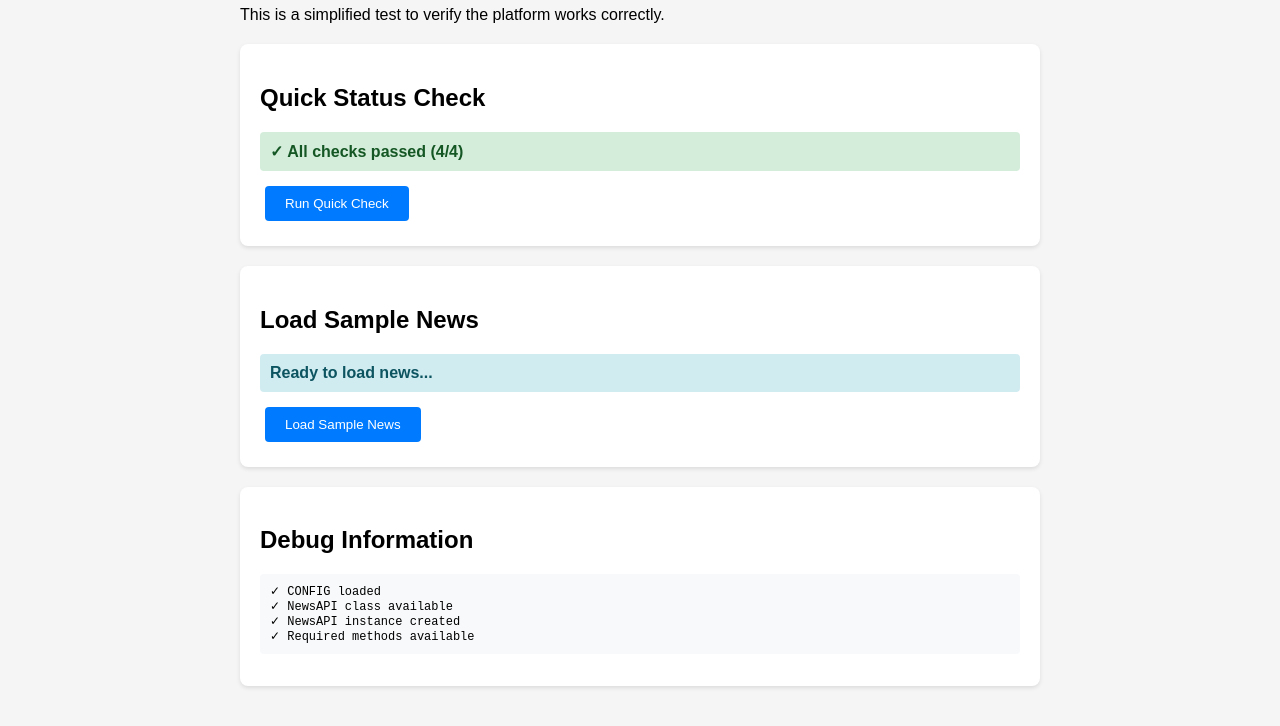
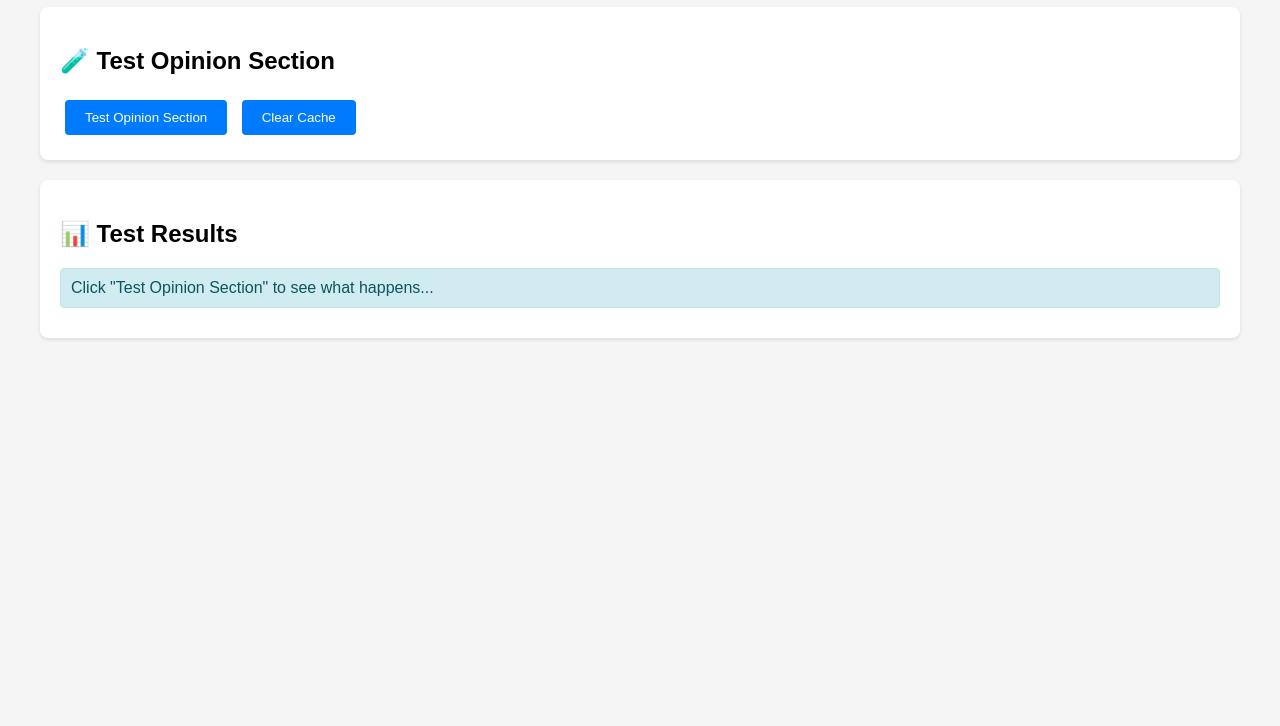
Before and after one commit to abbyjkaplan/daily-news, a plain HTML site: page simple-test.html in a window 1280 px wide. Shown: the part 94-820 px from the top of the page. Drawn offline with Linux system fonts and the light colour scheme.

Commit message:
Bypass cache for testing and add simple test page

```diff
--- a/news-api.js
+++ b/news-api.js
@@ -293,9 +293,11 @@ class NewsAPI {
         try {
             this.loadCache();
 
-            if (!this.needsUpdate() && this.cache.data.opinion) {
-                return this.cache.data.opinion;
-            }
+            // Temporarily bypass cache for testing
+            console.log('Bypassing cache for Opinion - fetching fresh data');
+            // if (!this.needsUpdate() && this.cache.data.opinion) {
+            //     return this.cache.data.opinion;
+            // }
 
             console.log('Fetching fresh opinion articles...');
 
@@ -339,9 +341,11 @@ class NewsAPI {
         try {
             this.loadCache();
 
-            if (!this.needsUpdate() && this.cache.data.artsCulture) {
-                return this.cache.data.artsCulture;
-            }
+            // Temporarily bypass cache for testing
+            console.log('Bypassing cache for Arts - fetching fresh data');
+            // if (!this.needsUpdate() && this.cache.data.artsCulture) {
+            //     return this.cache.data.artsCulture;
+            // }
 
             console.log('Fetching fresh arts & culture...');
 
@@ -385,9 +389,11 @@ class NewsAPI {
         try {
             this.loadCache();
 
-            if (!this.needsUpdate() && this.cache.data.fashionTrends) {
-                return this.cache.data.fashionTrends;
-            }
+            // Temporarily bypass cache for testing
+            console.log('Bypassing cache for Fashion - fetching fresh data');
+            // if (!this.needsUpdate() && this.cache.data.fashionTrends) {
+            //     return this.cache.data.fashionTrends;
+            // }
 
             console.log('Fetching fresh fashion & trends...');
 
@@ -431,9 +437,11 @@ class NewsAPI {
         try {
             this.loadCache();
 
-            if (!this.needsUpdate() && this.cache.data.nyEvents) {
-                return this.cache.data.nyEvents;
-            }
+            // Temporarily bypass cache for testing
+            console.log('Bypassing cache for Events - fetching fresh data');
+            // if (!this.needsUpdate() && this.cache.data.nyEvents) {
+            //     return this.cache.data.nyEvents;
+            // }
 
             console.log('Fetching fresh NY events...');
 
--- a/simple-test.html
+++ b/simple-test.html
@@ -7,10 +7,10 @@
     <style>
         body {
             font-family: Arial, sans-serif;
-            max-width: 800px;
+            max-width: 1200px;
             margin: 0 auto;
             padding: 20px;
-            background-color: #f5f5f5;
+            background: #f5f5f5;
         }
         .test-section {
             background: white;
@@ -23,13 +23,13 @@
             padding: 10px;
             margin: 10px 0;
             border-radius: 4px;
-            font-weight: bold;
         }
-        .success { background-color: #d4edda; color: #155724; }
-        .error { background-color: #f8d7da; color: #721c24; }
-        .loading { background-color: #d1ecf1; color: #0c5460; }
+        .success { background: #d4edda; color: #155724; border: 1px solid #c3e6cb; }
+        .error { background: #f8d7da; color: #721c24; border: 1px solid #f5c6cb; }
+        .info { background: #d1ecf1; color: #0c5460; border: 1px solid #bee5eb; }
+        .warning { background: #fff3cd; color: #856404; border: 1px solid #ffeaa7; }
         button {
-            background-color: #007bff;
+            background: #007bff;
             color: white;
             border: none;
             padding: 10px 20px;
@@ -37,174 +37,94 @@
             cursor: pointer;
             margin: 5px;
         }
-        button:hover { background-color: #0056b3; }
-        .article {
-            border: 1px solid #ddd;
-            padding: 15px;
-            margin: 10px 0;
-            border-radius: 4px;
-        }
-        .read-more {
-            color: #1a1a1a;
-            text-decoration: none;
-            font-weight: 600;
-            font-size: 0.95rem;
-        }
-        .read-more:hover {
-            color: #666;
-        }
+        button:hover { background: #0056b3; }
         pre {
             background: #f8f9fa;
-            padding: 10px;
+            padding: 15px;
             border-radius: 4px;
             overflow-x: auto;
-            font-size: 12px;
+            max-height: 300px;
+            overflow-y: auto;
+            border: 1px solid #ddd;
         }
     </style>
 </head>
 <body>
-    <h1>Simple Test - Daily News Platform</h1>
-    <p>This is a simplified test to verify the platform works correctly.</p>
+    <h1>🔍 Simple Test - Daily News Platform</h1>
 
     <div class="test-section">
-        <h2>Quick Status Check</h2>
-        <div id="quick-status" class="status loading">Checking platform status...</div>
-        <button onclick="quickCheck()">Run Quick Check</button>
+        <h2>🧪 Test Opinion Section</h2>
+        <button onclick="testOpinion()">Test Opinion Section</button>
+        <button onclick="clearCache()">Clear Cache</button>
     </div>
 
     <div class="test-section">
-        <h2>Load Sample News</h2>
-        <div id="news-status" class="status loading">Ready to load news...</div>
-        <button onclick="loadSampleNews()">Load Sample News</button>
-        <div id="sample-news"></div>
-    </div>
-
-    <div class="test-section">
-        <h2>Debug Information</h2>
-        <div id="debug-info">
-            <p>Check the browser console (F12) for detailed logs.</p>
+        <h2>📊 Test Results</h2>
+        <div id="test-results" class="test-results">
+            <div class="status info">Click "Test Opinion Section" to see what happens...</div>
         </div>
     </div>
 
     <script src="config.js"></script>
     <script src="news-api.js"></script>
     <script>
-        let newsAPI = null;
+        let newsAPI;
 
-        function quickCheck() {
-            const statusDiv = document.getElementById('quick-status');
-            const debugDiv = document.getElementById('debug-info');
-
-            let results = [];
-
-            // Check 1: CONFIG loaded
-            if (typeof CONFIG !== 'undefined') {
-                results.push('✓ CONFIG loaded');
-            } else {
-                results.push('✗ CONFIG not loaded');
-            }
-
-            // Check 2: NewsAPI class available
-            if (typeof NewsAPI !== 'undefined') {
-                results.push('✓ NewsAPI class available');
-            } else {
-                results.push('✗ NewsAPI class not available');
-            }
-
-            // Check 3: Try to create instance
+        // Initialize NewsAPI
+        document.addEventListener('DOMContentLoaded', () => {
             try {
                 newsAPI = new NewsAPI();
-                results.push('✓ NewsAPI instance created');
+                console.log('NewsAPI initialized successfully');
             } catch (error) {
-                results.push(`✗ NewsAPI instance failed: ${error.message}`);
+                console.error('Error initializing NewsAPI:', error);
             }
+        });
 
-            // Check 4: Methods available
-            if (newsAPI) {
-                const methods = ['clearCache', 'fetchTopStories'];
-                const available = methods.filter(method => typeof newsAPI[method] === 'function');
-                if (available.length === methods.length) {
-                    results.push('✓ Required methods available');
-                } else {
-                    results.push(`✗ Missing methods: ${methods.filter(m => !available.includes(m)).join(', ')}`);
-                }
-            }
-
-            const successCount = results.filter(r => r.startsWith('✓')).length;
-            const totalCount = results.length;
-
-            if (successCount === totalCount) {
-                statusDiv.textContent = `✓ All checks passed (${successCount}/${totalCount})`;
-                statusDiv.className = 'status success';
-            } else {
-                statusDiv.textContent = `⚠ Some checks failed (${successCount}/${totalCount})`;
-                statusDiv.className = 'status error';
-            }
-
-            debugDiv.innerHTML = '<pre>' + results.join('\n') + '</pre>';
-            console.log('Quick check results:', results);
-        }
-
-        async function loadSampleNews() {
-            const statusDiv = document.getElementById('news-status');
-            const newsDiv = document.getElementById('sample-news');
-
-            statusDiv.textContent = 'Loading news...';
-            statusDiv.className = 'status loading';
-
-            if (!newsAPI) {
-                try {
-                    newsAPI = new NewsAPI();
-                } catch (error) {
-                    statusDiv.textContent = `✗ Failed to create NewsAPI: ${error.message}`;
-                    statusDiv.className = 'status error';
-                    return;
-                }
-            }
+        async function testOpinion() {
+            const results = document.getElementById('test-results');
+            results.innerHTML = '<div class="status info">Testing Opinion section...</div>';
 
             try {
-                // Clear cache first
-                newsAPI.clearCache();
+                console.log('Starting Opinion test...');
 
-                // Fetch top stories
-                const articles = await newsAPI.fetchTopStories();
+                // Test the fetchOpinion method directly
+                const articles = await newsAPI.fetchOpinion();
+                console.log('Opinion articles result:', articles);
+
+                let html = '<h3>Opinion Test Results:</h3>';
+                html += `<div class="status info">Articles returned: ${articles ? articles.length : 0}</div>`;
 
                 if (articles && articles.length > 0) {
-                    statusDiv.textContent = `✓ Loaded ${articles.length} articles`;
-                    statusDiv.className = 'status success';
+                    html += '<div class="status success">✓ Opinion section has articles!</div>';
+                    html += '<h4>Sample Articles:</h4>';
+                    html += '<pre>' + JSON.stringify(articles.slice(0, 2), null, 2) + '</pre>';
+                } else {
+                    html += '<div class="status warning">⚠ No articles returned</div>';
+                }
 
-                    let html = '<h3>Sample Articles:</h3>';
-                    articles.slice(0, 3).forEach((article, index) => {
-                        html += `
-                            <div class="article">
-                                <h4>${index + 1}. ${article.headline}</h4>
-                                <p>${article.summary}</p>
-                                <p><strong>Source:</strong> ${article.source}</p>
-                                <p><strong>Time:</strong> ${article.time}</p>
-                                <p><strong>URL:</strong> <a href="${article.url}" class="read-more" target="_blank" rel="noopener noreferrer">Read Full Article →</a></p>
-                            </div>
-                        `;
-                    });
-                    newsDiv.innerHTML = html;
-                } else {
-                    statusDiv.textContent = '⚠ No articles returned';
-                    statusDiv.className = 'status error';
-                    newsDiv.innerHTML = '<p>No articles were returned. This might be due to API configuration or network issues.</p>';
-                }
+                results.innerHTML = html;
+
             } catch (error) {
-                statusDiv.textContent = `✗ Error: ${error.message}`;
-                statusDiv.className = 'status error';
-                newsDiv.innerHTML = `<p>Error loading news: ${error.message}</p>`;
-                console.error('News loading error:', error);
+                console.error('Opinion test error:', error);
+                results.innerHTML = `<div class="status error">✗ Error: ${error.message}</div>`;
             }
         }
 
-        // Auto-run quick check on page load
-        window.addEventListener('load', () => {
-            setTimeout(() => {
-                quickCheck();
-            }, 500);
-        });
+        async function clearCache() {
+            const results = document.getElementById('test-results');
+            results.innerHTML = '<div class="status info">Clearing cache...</div>';
+
+            try {
+                if (newsAPI && newsAPI.clearCache) {
+                    newsAPI.clearCache();
+                    results.innerHTML = '<div class="status success">✓ Cache cleared</div>';
+                } else {
+                    results.innerHTML = '<div class="status error">✗ NewsAPI not available</div>';
+                }
+            } catch (error) {
+                results.innerHTML = `<div class="status error">✗ Error clearing cache: ${error.message}</div>`;
+            }
+        }
     </script>
 </body>
 </html>
```
